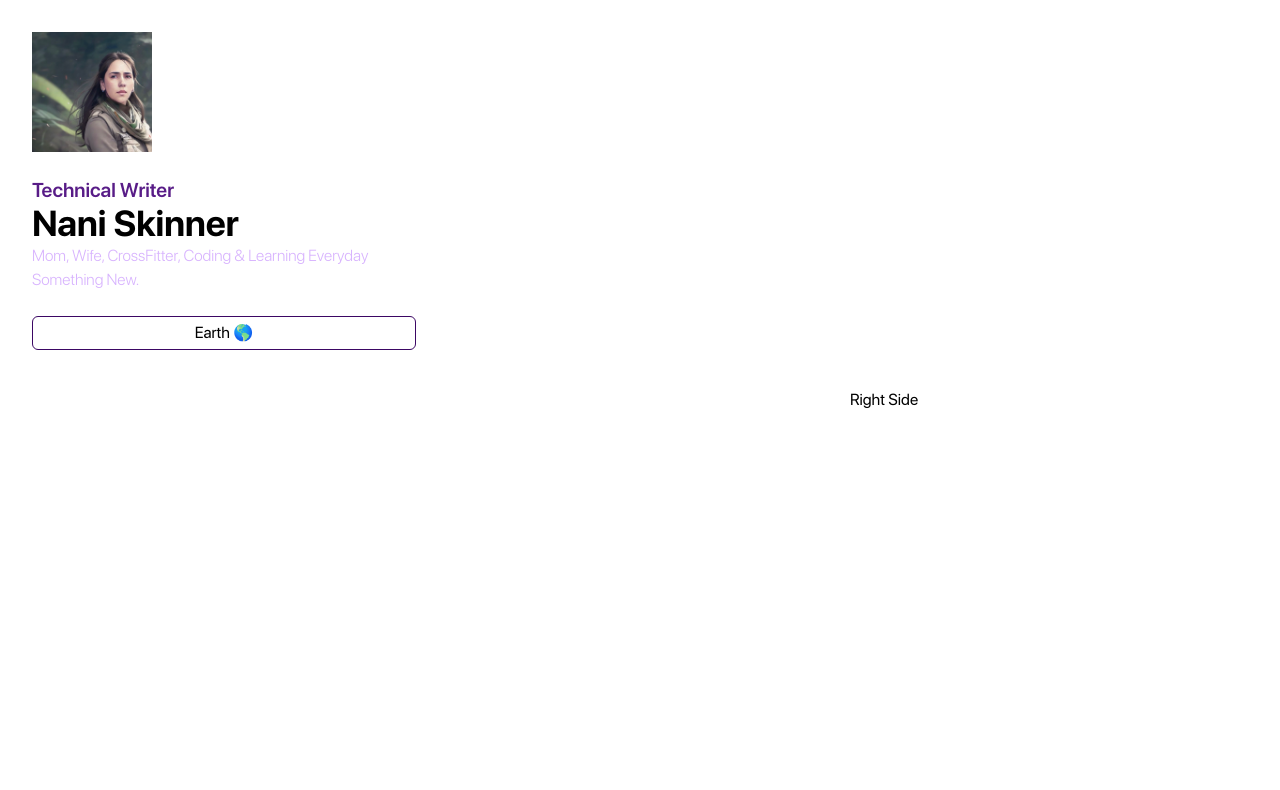
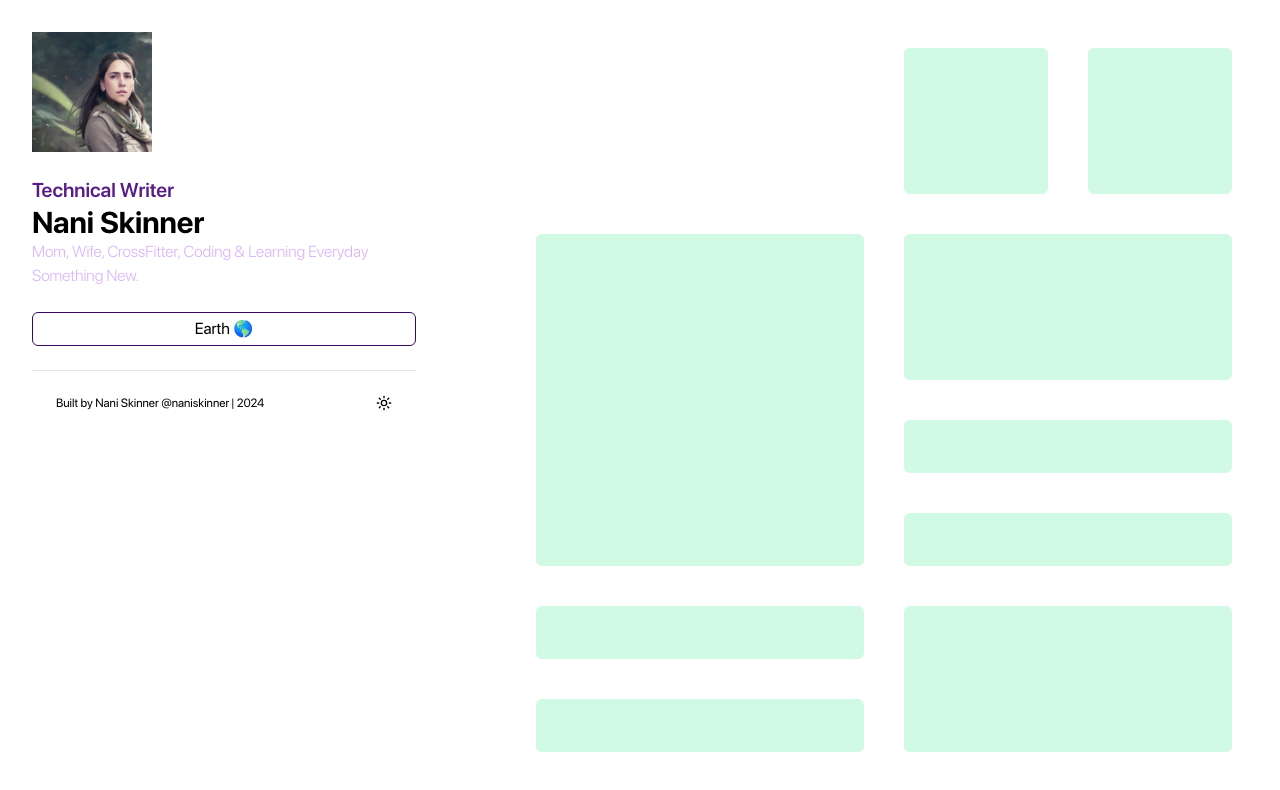
Before and after one commit to NaniSkinner/Portfolio24, a Next.js app: page / in a window 1280 px wide. Shown: the top 790 px of the page. Built offline with nearby package versions, Linux system fonts and the light colour scheme.

Commit message:
completed the left side and started on the right side

```diff
--- a/app/page.tsx
+++ b/app/page.tsx
@@ -1,6 +1,40 @@
 import { siteConfig } from "@/config/site-config";
 import Image from "next/image";
 import { ThemeToggle } from "@/components/theme-toggle";
+
+const GridItems = new Array(12).fill(0);
+const GridItems2 = [
+  {
+    className: "rounded-md bg-emerald-100- col-span-2 row-span-2",
+  },
+  {
+    className: "rounded-md bg-emerald-100 col-span-1 row-span-2",
+  },
+  {
+    className: "rounded-md bg-emerald-100 col-span-1 row-span-2",
+  },
+  {
+    className: "rounded-md bg-emerald-100 col-span-2 row-span-4",
+  },
+  {
+    className: "rounded-md bg-emerald-100 col-span-2 row-span-2",
+  },
+  {
+    className: "rounded-md bg-emerald-100 col-span-2 row-span-1",
+  },
+  {
+    className: "rounded-md bg-emerald-100 col-span-2 row-span-1",
+  },
+  {
+    className: "rounded-md bg-emerald-100 col-span-2 row-span-1",
+  },
+  {
+    className: "rounded-md bg-emerald-100 col-span-2 row-span-2",
+  },
+  {
+    className: "rounded-md bg-emerald-100 col-span-2 row-span-1",
+  },
+];
 
 export default function Home() {
   return (
@@ -26,7 +60,7 @@ export default function Home() {
               {siteConfig.title}
             </div>
             {/*Full Name*/}
-            <h1 className="text-4xl font-bold"> {siteConfig.creator}</h1>
+            <h1 className="text-3xl font-bold"> {siteConfig.creator}</h1>
             {/*Bio*/}
             <p className="text-l font-light text-purple-300">
               {siteConfig.bio}
@@ -37,13 +71,21 @@ export default function Home() {
             {siteConfig.location}{" "}
           </a>
           {/*Footer*/}
+          <div className="pt-6 text-xs border-t border-neutral-200 dark:border-neutral-800 p-6 flex items-center justify-between">
+            <div>Built by Nani Skinner @naniskinner | 2024</div>
+            <ThemeToggle />
+          </div>
         </div>
       </div>
 
       {/* Right Side */}
       <div className="flex-1 p-6 h-full">
-        <div className="flex items-center justify-center h-full rounded-md dark:bg-emerald-700">
-          Right Side
+        {/*Grid Container */}
+        <div className=" w-full h-full overflow-auto p-6 grid grid-cols-4 auto-row-[76px] gap-10">
+          {/*Gid Items*/}
+          {GridItems2.map((item, index) => {
+            return <div key={index} className={item.className} />;
+          })}
         </div>
       </div>
     </main>
```
Also changed, not shown: config/site-config.ts (+28 -0 lines).
